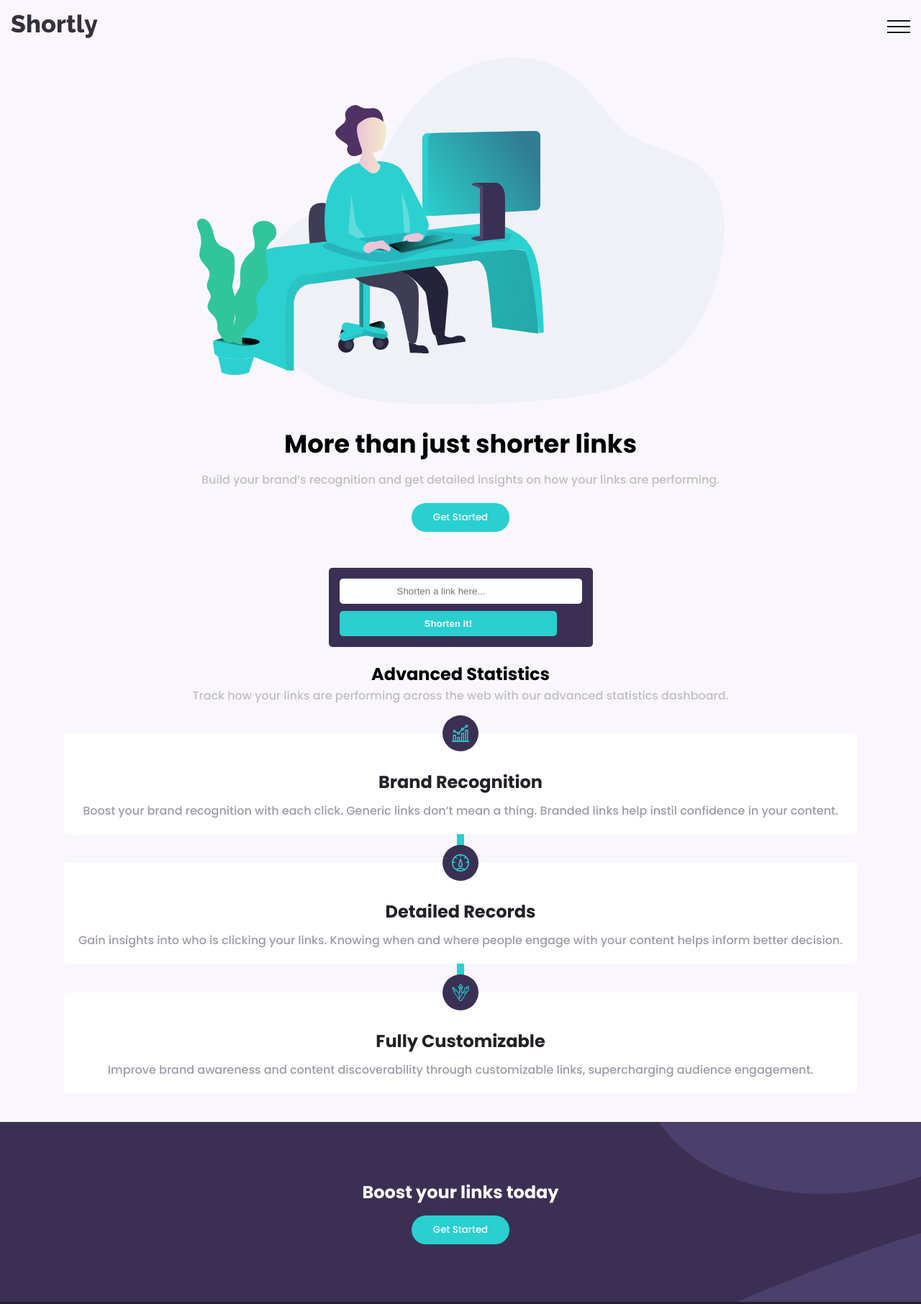
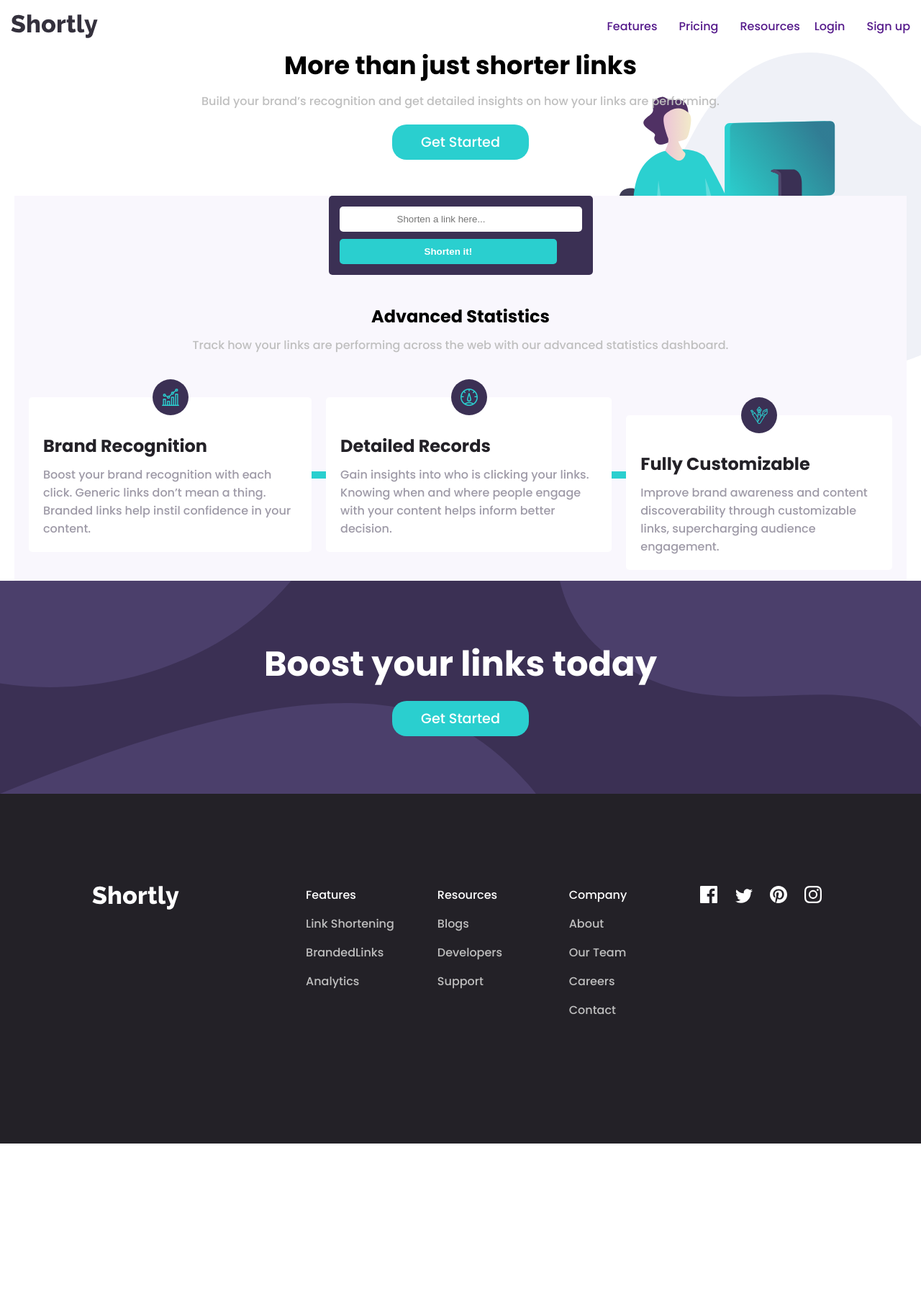
Before and after one commit to EstherOlusa/shortly-app, a plain HTML site: page index.html in a window 1280 px wide. Shown: the top 1812 px of the page at 72% size. After the commit the page ends 1589 px from the top, so only its background shows below. Drawn offline with Linux system fonts and the light colour scheme.

Commit message:
desktop styling

```diff
--- a/index.html
+++ b/index.html
@@ -48,9 +48,8 @@
               <a class="nav-link" href="">Resources</a>
             </li>
           </ul>
-        </div>
-        <div class="nav-actions">
-          <ul>
+
+          <ul class="nav-actions">
             <li class="nav-item">
               <a class="nav-link" href="">Login</a>
             </li>
@@ -65,11 +64,40 @@
         <img src="images/icon-menu.svg" alt="" />
       </div>
     </nav>
+    <div class="drawer">
+      <!-- <div class="drawer-overlay"></div> -->
+      <div class="drawer-content">
+        <div class="drawer-list">
+          <ul class="nav-list">
+            <li class="nav-item">
+              <a class="nav-link" href="">Features</a>
+            </li>
+
+            <li class="nav-item">
+              <a class="nav-link" href="">Pricing</a>
+            </li>
+            <li class="nav-item">
+              <a class="nav-link" href="">Resources</a>
+            </li>
+          </ul>
+        </div>
+
+        <div class="nav-actions">
+          <ul>
+            <li class="nav-item">
+              <a class="nav-link" href="">Login</a>
+            </li>
+
+            <li class="nav-item">
+              <a class="nav-link" href="">Sign up</a>
+            </li>
+          </ul>
+        </div>
+      </div>
+    </div>
     <section class="container">
       <div class="section-1">
-        <div class="content-img">
-          <img src="images/illustration-working.svg" alt="" />
-        </div>
+        <div class="section-1-content">
           <h1 class="h1">More than just shorter links</h1>
 
           <p class="p-1">
@@ -79,6 +107,8 @@
           <div class="btn-1">
             <button class="btn">Get Started</button>
           </div>
+        </div>
+        <div class="section-1-content-2">
           <div class="form">
             <form class="form-data" action="">
               <input
@@ -99,6 +129,7 @@
             Track how your links are performing across the web with our advanced
             statistics dashboard.
           </p>
+
           <div class="tabs">
             <div class="card-wrapper">
               <div class="card-connector"></div>
@@ -109,8 +140,8 @@
                 <h2 class="card-h2">Brand Recognition</h2>
                 <p class="p-card">
                   Boost your brand recognition with each click. Generic links
-                don’t mean a thing. Branded links help instil confidence in your
-                content.
+                  don’t mean a thing. Branded links help instil confidence in
+                  your content.
                 </p>
               </div>
 
@@ -120,8 +151,8 @@
                 </div>
                 <h2 class="card-h2">Detailed Records</h2>
                 <p class="p-card">
-                Gain insights into who is clicking your links. Knowing when and
-                where people engage with your content helps inform better
+                  Gain insights into who is clicking your links. Knowing when
+                  and where people engage with your content helps inform better
                   decision.
                 </p>
               </div>
@@ -138,12 +169,14 @@
             </div>
           </div>
         </div>
+      </div>
       <div class="section-2">
         <h2 class="h2-section">Boost your links today</h2>
         <button class="btn">Get Started</button>
       </div>
     </section>
     <footer class="footer">
+      <div class="footer-container">
         <div class="footer-logo">
           <svg xmlns="http://www.w3.org/2000/svg" width="121" height="33">
             <path
@@ -211,6 +244,7 @@
           <img src="images/icon-pinterest.svg" alt="" />
           <img src="images/icon-instagram.svg" alt="" />
         </div>
+      </div>
     </footer>
     <!-- <div class="attribution">
     Challenge by <a href="https://www.frontendmentor.io?ref=challenge" target="_blank">Frontend Mentor</a>.
--- a/main.css
+++ b/main.css
@@ -8,6 +8,7 @@ body {
   flex-direction: column;
   font-family: "Poppins", sans-serif;
   background-color: #f9f7fd;
+  width: 100%;
 }
 .nav-bar {
   display: none;
@@ -20,6 +21,45 @@ body {
   justify-content: space-between;
   align-items: center;
 }
+.nav-logo {
+  display: inline-flex;
+}
+/* .nav-icon-mobile {
+  display: none;
+} */
+.drawer {
+  position: absolute;
+  display: flex;
+  justify-content: center;
+  align-items: center;
+  top: 50px;
+  right: 0;
+  left: 0;
+
+  padding: 15px;
+  visibility: hidden;
+  /* pointer-events: none; */
+}
+.drawer-content {
+  background-color: hsl(257, 27%, 26%);
+  width: 100%;
+  border-radius: 10px;
+  text-align: center;
+  padding: 0 20px;
+}
+.drawer-content .nav-item {
+  list-style: none;
+  padding: 10px 0;
+}
+.drawer-content .nav-item .nav-link {
+  text-decoration: none;
+  color: white;
+}
+
+.drawer-list {
+  border-bottom: 1px solid hsl(0, 0%, 75%);
+  padding-bottom: 10px;
+}
 .content-img img {
   width: 100%;
 }
@@ -31,7 +71,13 @@ body {
   flex-direction: column;
   justify-content: center;
   align-items: center;
+  background-image: url(images/illustration-working.svg);
+  padding-top: 350px;
+  background-size: 140% auto;
+  background-repeat: no-repeat;
+  background-position: 20px 0;
 }
+
 .h1 {
   font-size: 35px;
   padding: 0 15px 20px;
@@ -42,6 +88,18 @@ body {
   text-align: center;
   padding: 0 15px 20px;
   color: hsl(0, 0%, 75%);
+}
+.section-1-content {
+  display: flex;
+  flex-direction: column;
+  align-items: center;
+  justify-content: center;
+}
+.section-1-content-2 {
+  display: flex;
+  flex-direction: column;
+  align-items: center;
+  justify-content: center;
 }
 .btn {
   color: #fff;
@@ -81,19 +139,19 @@ body {
   border-radius: 5px;
 }
 .h2 {
-  padding: 0 20px;
+  padding: 20px 20px 10px;
 }
 .p-2 {
   color: hsl(0, 0%, 75%);
   text-align: center;
-  padding: 0 15px 40px;
+  padding: 0 15px 60px;
 }
 .tabs {
+  padding: 0 20px;
   padding-bottom: 40px;
 }
 .card-wrapper {
   position: relative;
-  padding: 0 20px;
 }
 .card-connector {
   background-color: #2acfcf;
@@ -113,7 +171,7 @@ body {
   border-radius: 5px;
 }
 .card-text:not(:last-child) {
-  margin-bottom: 40px;
+  margin-bottom: 60px;
 }
 
 .card-icon {
@@ -160,6 +218,8 @@ body {
 }
 .footer {
   background-color: hsl(260, 8%, 14%);
+}
+.footer-container {
   display: flex;
   flex-direction: column;
   justify-content: center;
@@ -198,3 +258,129 @@ body {
 .footer-img img {
   padding: 0 10px;
 }
+@media (min-width: 600px) {
+  body {
+    background-color: #fff;
+  }
+  .nav-icon-mobile {
+    display: none;
+  }
+  .nav-bar {
+    display: flex;
+    flex-direction: row;
+    justify-content: center;
+  }
+  .nav-content-desktop {
+    display: flex;
+    flex: 1;
+    align-items: center;
+  }
+  .nav-list {
+    display: flex;
+    flex-direction: row;
+    justify-content: center;
+    align-items: center;
+    padding-right: 20px;
+  }
+  .nav-actions {
+    display: flex;
+    flex-direction: row;
+  }
+
+  .nav-item {
+    list-style: none;
+  }
+  .nav-item .nav-link {
+    text-decoration: none;
+  }
+  .nav-item:not(:last-child) {
+    margin-right: 30px;
+  }
+  .section-1 {
+    background-size: auto 450px;
+    background-position: 120% 0;
+    padding-top: 0;
+  }
+
+  .section-1-content-2 {
+    background-color: #f9f7fd;
+  }
+
+  .card-wrapper {
+    display: flex;
+    flex-direction: row;
+    justify-content: center;
+    align-items: center;
+    max-width: 1200px;
+  }
+  .card-text {
+    text-align: left;
+  }
+
+  .card-text:last-of-type {
+    bottom: -25px;
+  }
+  .card-text:not(:last-child) {
+    margin-right: 20px;
+    margin-bottom: 0;
+  }
+  .card-text:first-of-type {
+    top: -20px;
+  }
+  .card-connector {
+    left: 0;
+    right: 0;
+    bottom: unset;
+    top: 50%;
+    width: 100%;
+    height: 10px;
+    transform: translateY(-50%);
+  }
+  .section-2 {
+    background-image: url(images/bg-boost-desktop.svg);
+    background-position: center;
+    background-size: cover;
+  }
+  .h2-section {
+    font-size: 3em;
+  }
+  .btn {
+    padding: 10px 40px;
+    font-size: 1.2em;
+    /* border-radius: 20px; */
+  }
+
+  .footer {
+    display: flex;
+    flex-direction: row;
+    justify-content: space-between;
+    align-items: flex-start;
+    /* grid-template-columns: repeat(3, 1fr);
+    grid-gap: 20px; */
+    padding: 4em 4em;
+  }
+  .footer-nav {
+    display: grid;
+    grid-template-columns: repeat(3, 1fr);
+    grid-gap: 60px;
+    justify-content: space-evenly;
+    align-items: start;
+    margin-left: auto;
+    margin-right: 50px;
+  }
+  .footer-list {
+    grid-row: span 2;
+    align-items: flex-start;
+  }
+  .footer-container {
+    display: flex;
+    flex-direction: row;
+    flex: 1;
+    justify-content: space-between;
+    align-items: flex-start;
+    padding: 4em 4em;
+    width: 100%;
+    max-width: 1200px;
+    margin: 0 auto;
+  }
+} ;
```
Lines whose indentation alone changed are shown as unchanged.
